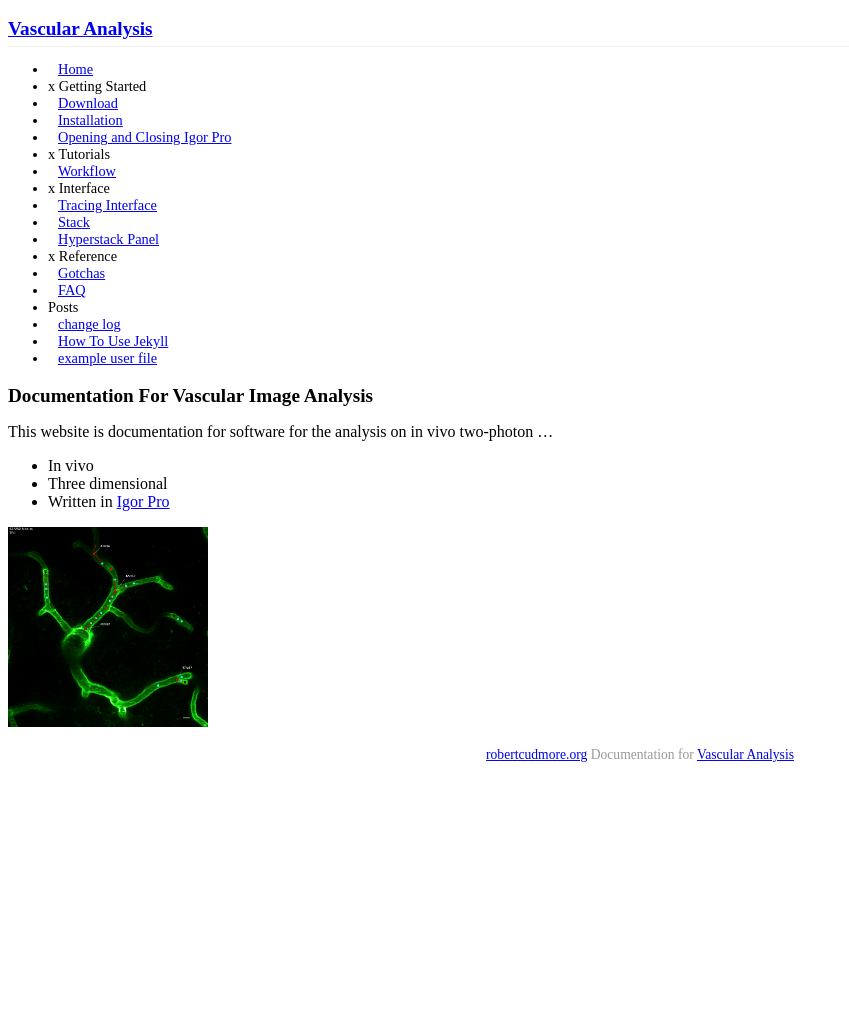
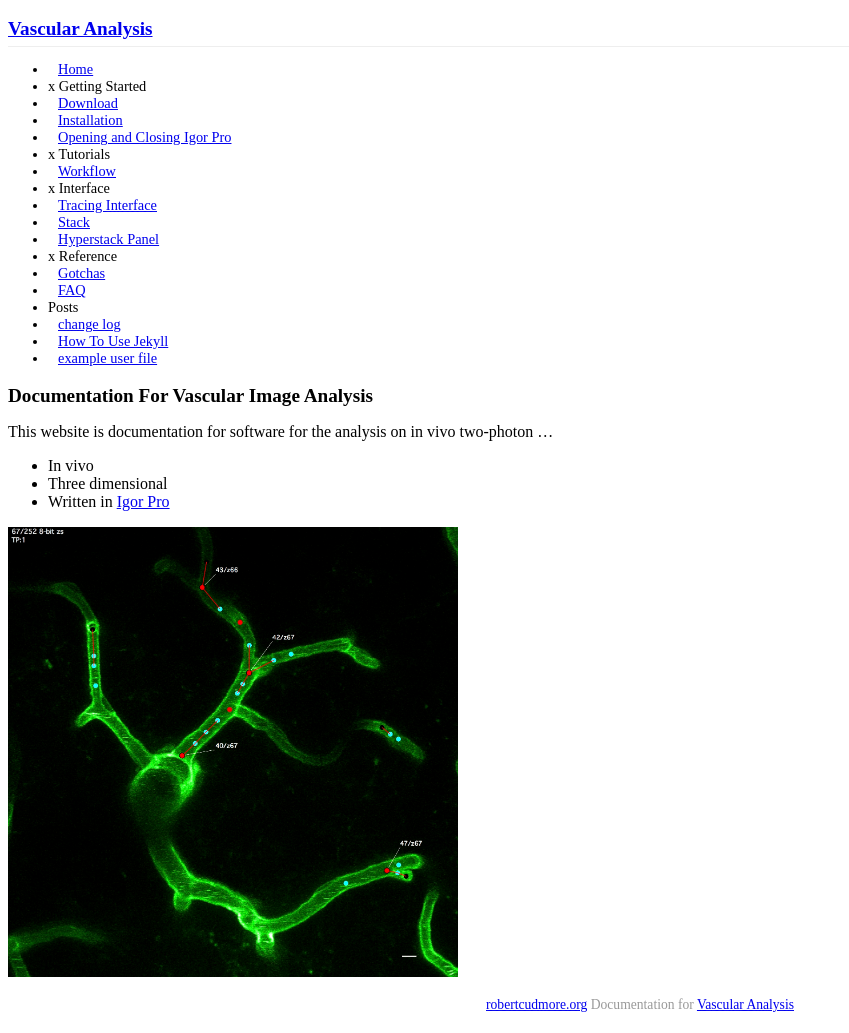
Before and after one commit to cudmore/Vascular-Analysis, a Jekyll site: the page built from index.md, in a window 1280 px wide. Shown: the whole page, without its empty margins (0-849 px from the left). Built offline with Jekyll 4.4.1, drawn with Linux system fonts in a browser that asks for light colours; Markdown is read by kramdown in place of the engine named in the settings; a style sheet for code colours, icons or effects is not loaded; before the commit the page ends 900 px from its top, so only the background shows below that.

Commit message:
Update index.md

```diff
--- a/index.md
+++ b/index.md
@@ -12,6 +12,6 @@ This website is documentation for software for the analysis on in vivo two-photo
 - Three dimensional
 - Written in [Igor Pro][1]
 
-<IMG SRC="/images/frontpage_example1.jpg" align="center" width="200">
+<IMG SRC="/images/frontpage_example1.jpg" align="center" width="450">
 
 [1]: http://wavemetrics.com
```
